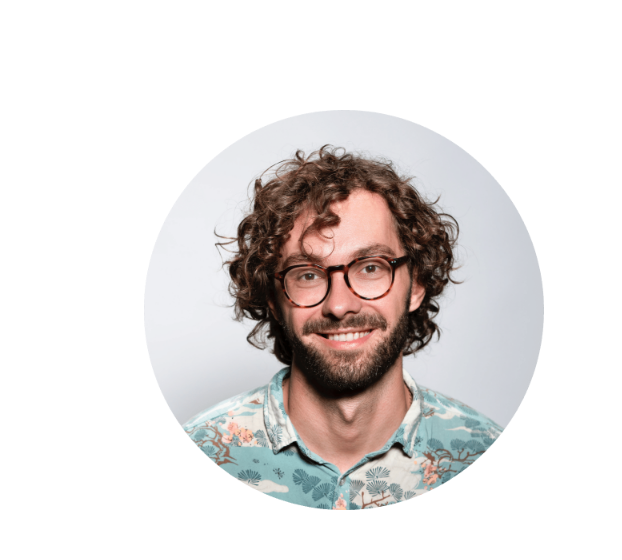
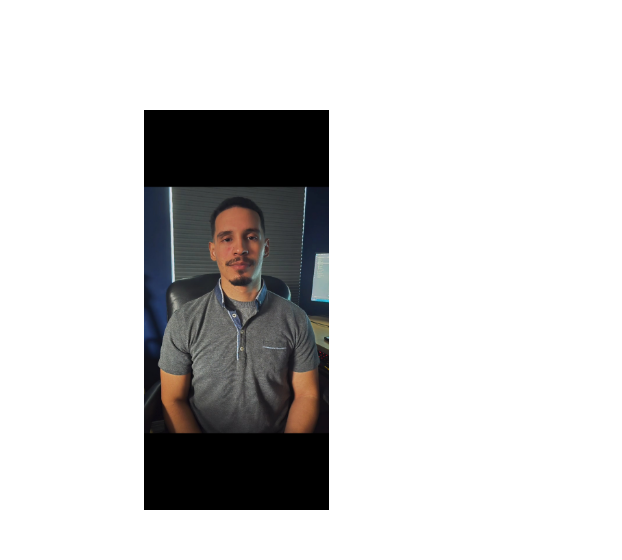
Before and after one commit to Ruben2691/portfolio, a plain HTML site: page index.html in a window 1280 px wide. Shown: the part 174-734 px from the top of the page, 94-716 px from the left. Drawn offline with Linux system fonts and the light colour scheme.

Commit message:
added my pic

```diff
--- a/index.html
+++ b/index.html
@@ -58,7 +58,7 @@
     </nav>
     <section id="profile">
       <div class="section__pic-container">
-        <img src="./assets/profile-pic.png" alt="John Doe profile picture" />
+        <img src="./assets/portfolio_pic.jpg" alt="John Doe profile picture" />
       </div>
       <div class="section__text">
         <p class="section__text__p1">Hello, I'm</p>
```
Also changed, not shown: assets/portfolio_pic.jpg (added), assets/profile-pic.png (deleted).
